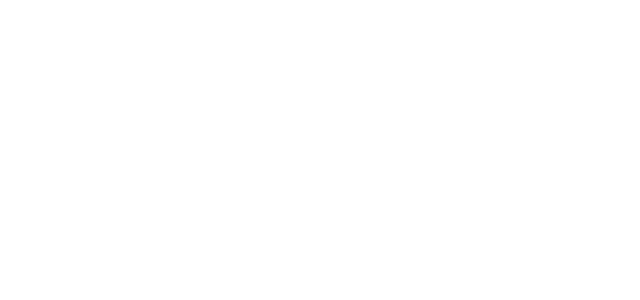
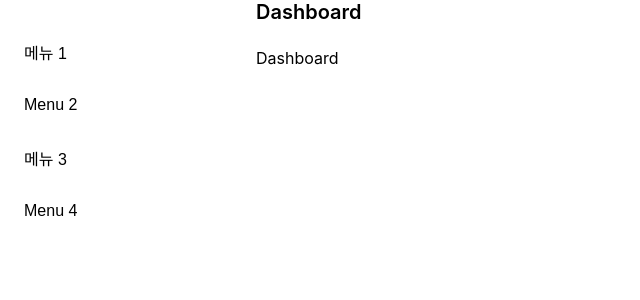
Before and after one commit to doubleue/databoard, a Next.js app: page /dashboard/1 in a window 1280 px wide. Shown: the top 300 px of the page, without its empty margins (0-640 px from the left). Built offline with nearby package versions, Linux system fonts and the light colour scheme.

Commit message:
Add : MainLayout 추가

```diff
--- a/pages/dashboard/[id].tsx
+++ b/pages/dashboard/[id].tsx
@@ -1,7 +1,12 @@
 import { NextPage } from "next";
+import MainLayout from "../../components/layout/MainLayout";
 
 const Dashboard: NextPage<any> = ({}) => {
-  return <></>;
+  return (
+    <MainLayout title="Dashboard" seoTitle="Dashboard">
+      Dashboard
+    </MainLayout>
+  );
 };
 
 export default Dashboard;
```
